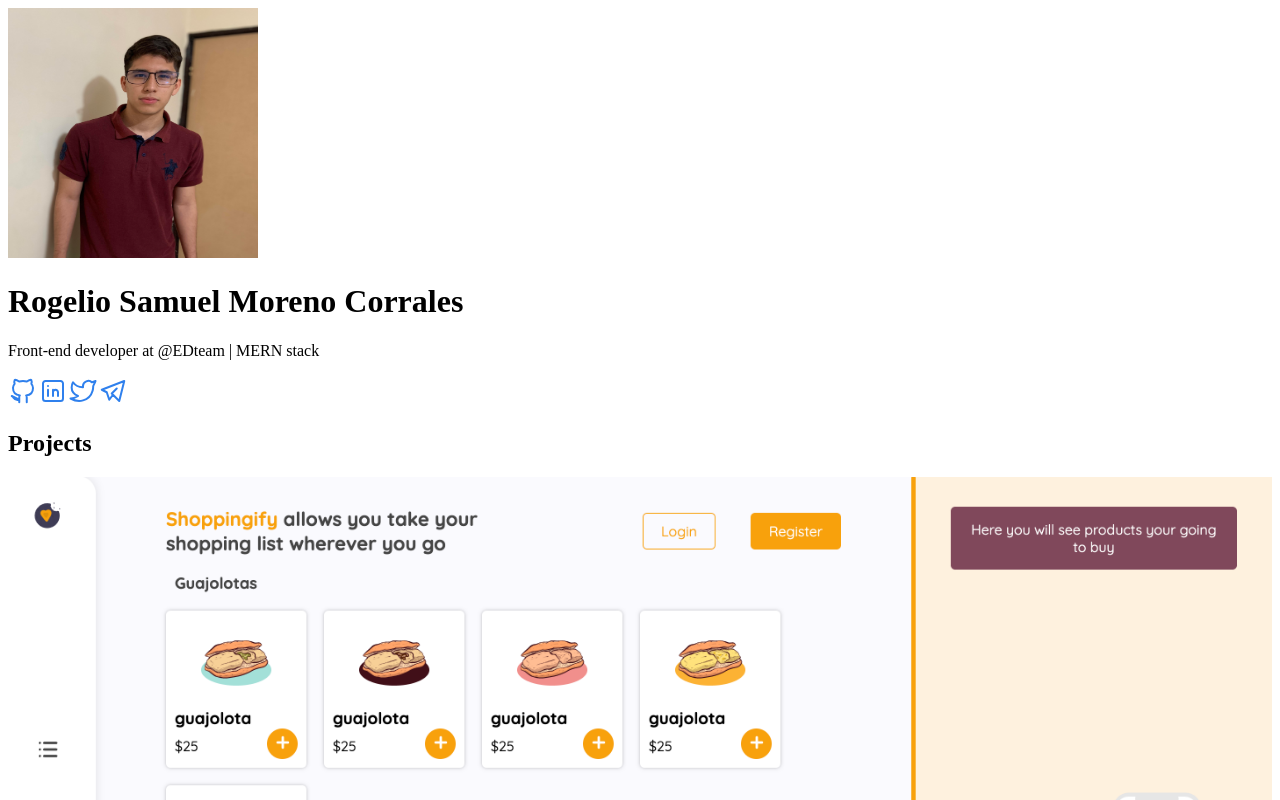
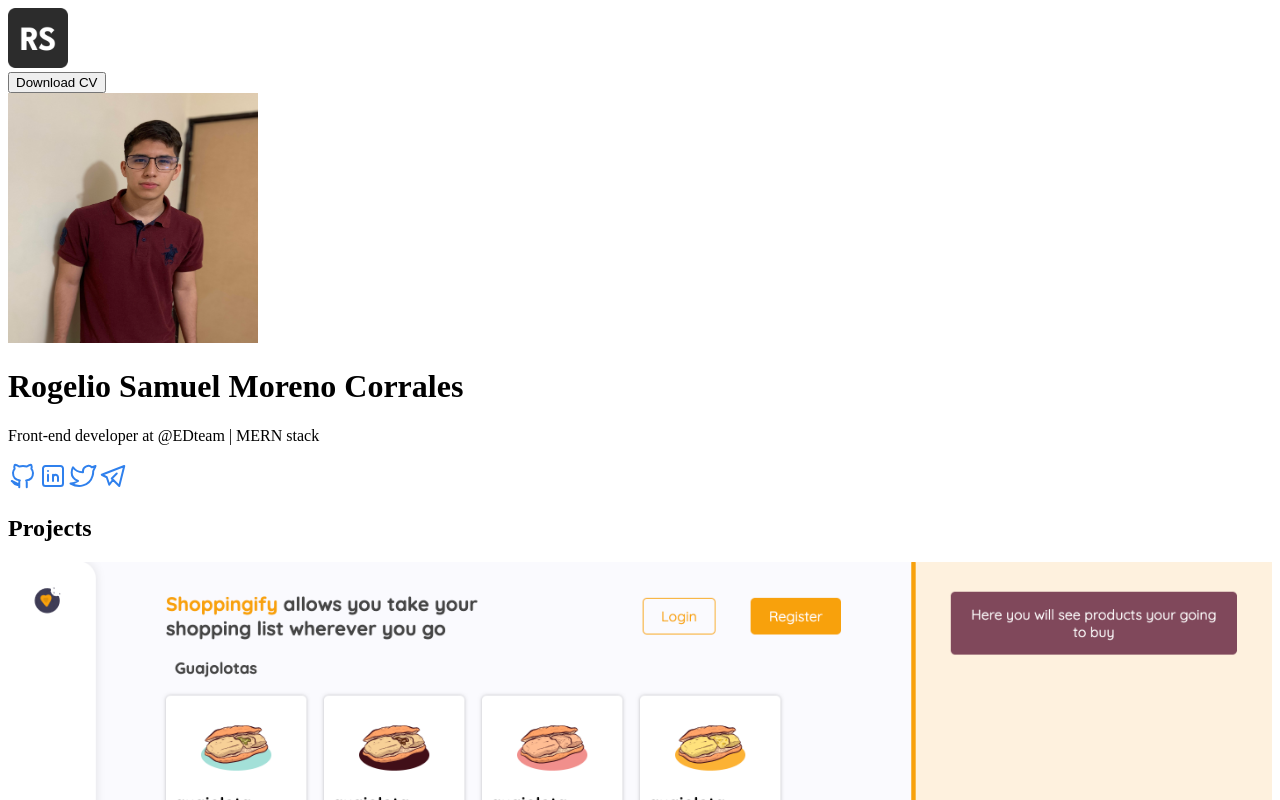
Before and after one commit to sam-621/rogeliosamuel.com, a Next.js app: page / in a window 1280 px wide. Shown: the top 800 px of the page. Built offline with nearby package versions, Linux system fonts and the light colour scheme.

Commit message:
nav added

```diff
--- a/components/atoms/Me.tsx
+++ b/components/atoms/Me.tsx
@@ -5,7 +5,6 @@ import { useMedia } from '../../hooks/useMedia'
 const Me = () => {
   const isTablet = useMedia(mediaFrom768)
   const isDesktop = useMedia(mediaFrom1440)
-  console.log(isTablet)
 
   if (isDesktop) {
     return (
--- a/components/containers/Header.tsx
+++ b/components/containers/Header.tsx
@@ -1,10 +1,13 @@
 import Me from '../atoms/Me'
 import SocialIcons from '../molecules/SocialIcons'
+import Nav from './Nav'
 
 const Header = () => {
   return (
     <header className="mt-5 h-screen grid items-center">
-      <div>
+      <div className="gird h-full">
+        <Nav />
+        <div className="flex flex-col justify-center h-full">
           <Me />
           <h1 className="text-center text-white mt-5 text-xl md:text-2xl lg:text-3xl xl">
             Rogelio Samuel Moreno Corrales
@@ -14,6 +17,7 @@ const Header = () => {
           </p>
           <SocialIcons />
         </div>
+      </div>
     </header>
   )
 }
--- /dev/null
+++ b/components/containers/Nav.tsx
@@ -0,0 +1,18 @@
+import { mediaFrom768 } from '../../helpers/mediaQueries'
+import { useMedia } from '../../hooks/useMedia'
+
+const Nav = () => {
+  const isMobile = useMedia(mediaFrom768)
+  return (
+    <nav className="flex justify-between mt-5 mx-5 md:mx-16 lg:mx-36">
+      <div>
+        <img src={`/icons/${isMobile ? 'logo.svg' : 'logo_60.svg'}`} alt="Rogelio Samuel logo" />
+      </div>
+      <div>
+        <button className="bg-secondary text-white p-2 rounded-md">Download CV</button>
+      </div>
+    </nav>
+  )
+}
+
+export default Nav
--- a/pages/index.tsx
+++ b/pages/index.tsx
@@ -1,5 +1,6 @@
 import type { NextPage } from 'next'
 import Header from '../components/containers/Header'
+import Nav from '../components/containers/Nav'
 import ProjectSection from '../components/containers/ProjectsSection'
 import Title from '../components/molecules/Title'
 
```
Also changed, not shown: public/icons/logo.svg (added), public/icons/logo_60.svg (added). Lines whose indentation alone changed are shown as unchanged.
